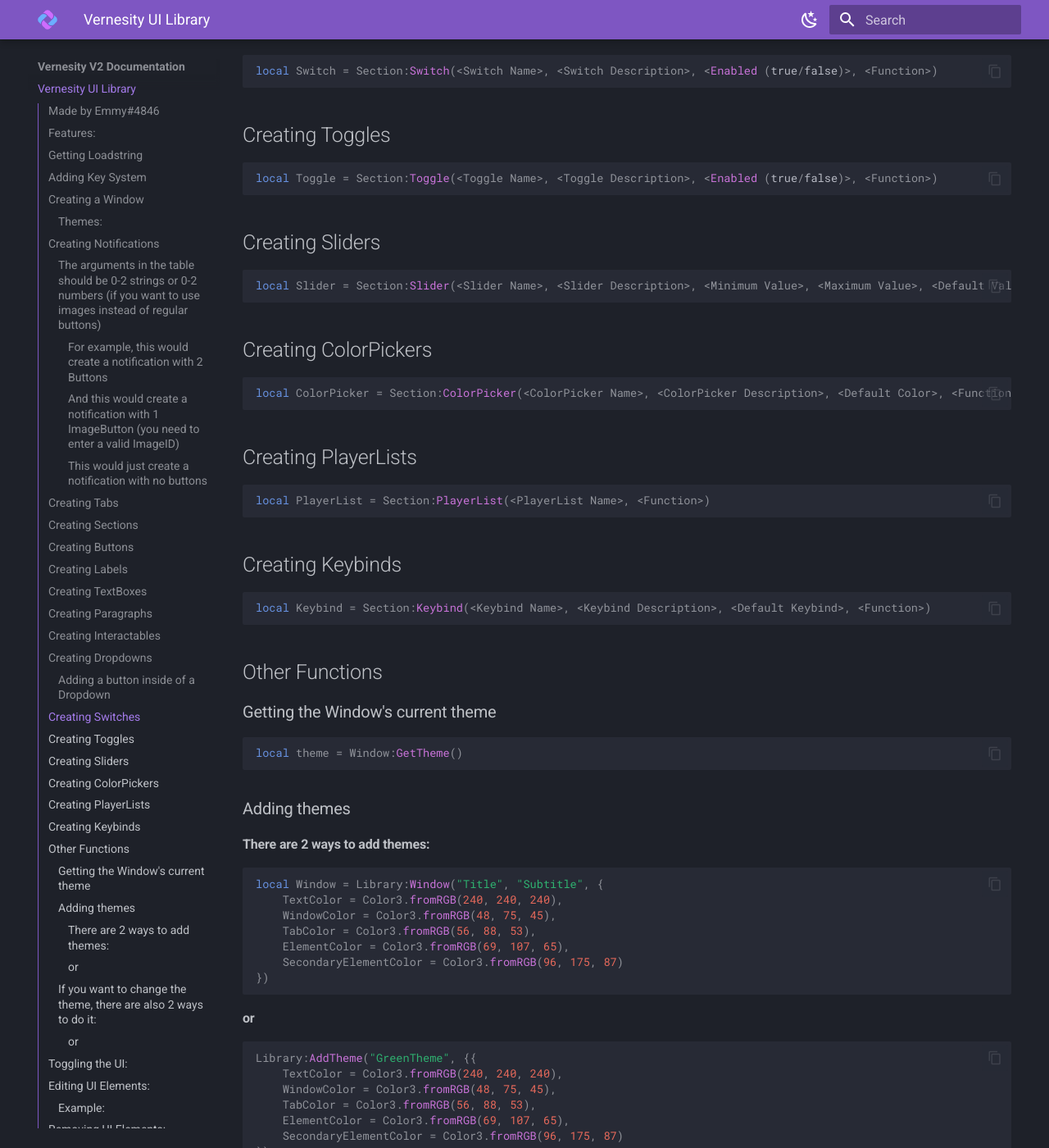
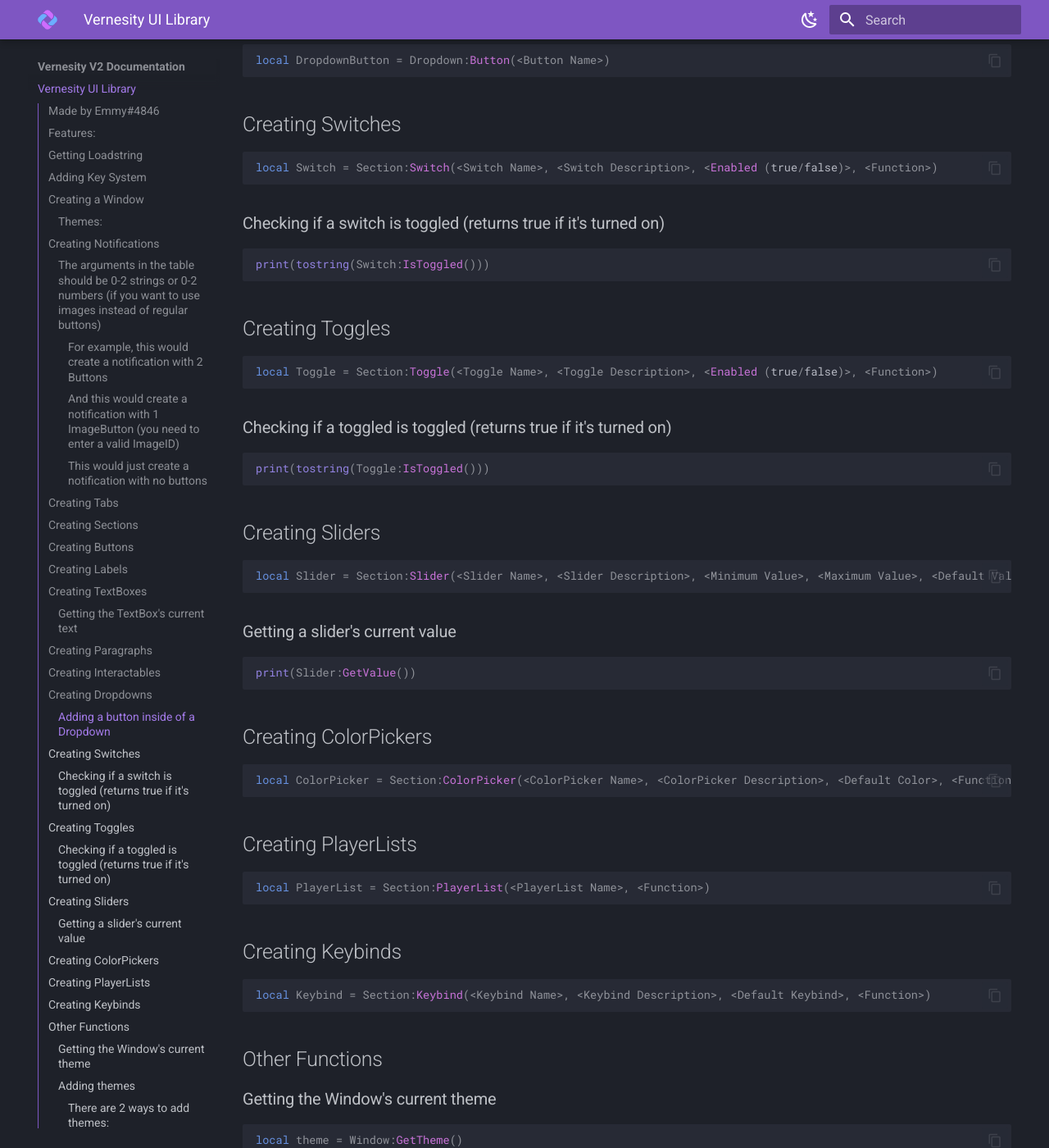
Before and after one commit to Emcept/Vernesity-V2-Documentation, an MkDocs documentation site: the page built from docs/index.md, in a window 1280 px wide and 1400 px high, scrolled down 3125 px. Shown: the whole window at 82% size. Built offline with MkDocs 1.6.1 and Material for MkDocs 9.7.7, drawn with Linux system fonts in a browser that asks for light colours; some of the changed text lies outside the part shown.

Commit message:
Update index.md

````diff
--- a/docs/index.md
+++ b/docs/index.md
@@ -102,7 +102,10 @@
 ```Lua
 local TextBox = Section:TextBox(<TextBox Name>, <TextBox Description>, <Default Text>, <Function>)
 ```
-
+### Getting the TextBox's current text
+```Lua
+print(TextBox:GetText())
+```
 
 ## Creating Paragraphs
 ```Lua
@@ -129,19 +132,28 @@
 ```Lua
 local Switch = Section:Switch(<Switch Name>, <Switch Description>, <Enabled (true/false)>, <Function>)
 ```
-
+### Checking if a switch is toggled (returns true if it's turned on)
+```Lua
+print(tostring(Switch:IsToggled()))
+```
 
 ## Creating Toggles
 ```Lua
 local Toggle = Section:Toggle(<Toggle Name>, <Toggle Description>, <Enabled (true/false)>, <Function>)
 ```
-
+### Checking if a toggled is toggled (returns true if it's turned on)
+```Lua
+print(tostring(Toggle:IsToggled()))
+```
 
 ## Creating Sliders
 ```Lua
 local Slider = Section:Slider(<Slider Name>, <Slider Description>, <Minimum Value>, <Maximum Value>, <Default Value>, <Function>)
 ```
-
+### Getting a slider's current value
+```Lua
+print(Slider:GetValue())
+```
 
 ## Creating ColorPickers
 ```Lua
````
